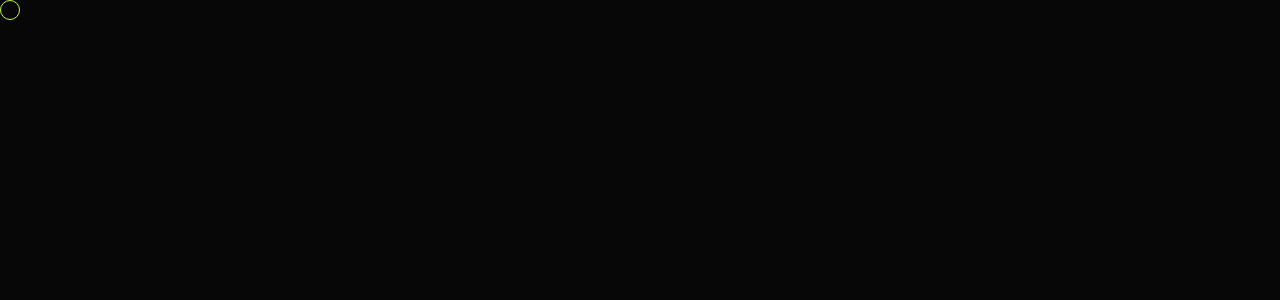
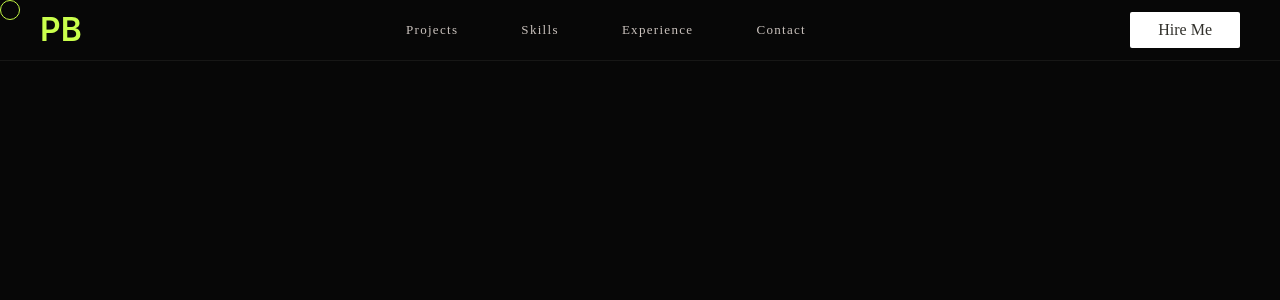
Before and after one commit to PrabhatBargoti/Personal-Portfolio, a React (Vite) app: page / in a window 1280 px wide. Shown: the top 300 px of the page. Built offline with nearby package versions, Linux system fonts and the light colour scheme.

Commit message:
Nav done

```diff
--- a/src/App.jsx
+++ b/src/App.jsx
@@ -1,10 +1,12 @@
 import React, { useRef } from 'react'
 import CustomCursor from './Components/CustomCursor'
+import Navbar from './Components/Navbar'
 
 const App = () => {
   return (
     <div>
       <CustomCursor />
+      <Navbar />
     </div>
   )
 }
--- a/src/Components/Navbar.jsx
+++ b/src/Components/Navbar.jsx
@@ -2,9 +2,18 @@
 
 const Navbar = () => {
   return (
-    <nav>
-        <span></span>
-    </nav>
+    <div className='fixed top-0 w-full z-50 bg-background\/80 backdrop-blur-md pt-1.5 pb-1.5 border-b border-hairline-border flex justify-between items-center max-w-full pl-10 pr-10'>
+        <div className="font-sans text-[32px] leading-[-0.05em] font-semibold text-acid ">PB</div>
+        <div className='hidden justify-between w-100 md:flex text-[13px] leading-[1.2] tracking-widest font-medium font-[FiraCode]'>
+            <a href="#Projects" className='text-[#CAC2BD] hover:text-[#FFFFFF] hover:transition-colors duration-300 '>Projects</a>
+            <a href="#Skills" className='text-[#CAC2BD] hover:text-[#FFFFFF] hover:transition-colors duration-300'>Skills</a>
+            <a href="#Experiece" className='text-[#CAC2BD] hover:text-[#FFFFFF] hover:transition-colors duration-300'>Experience</a>
+            <a href="#Contact" className='text-[#CAC2BD] hover:text-[#FFFFFF] hover:transition-colors duration-300'>Contact</a>
+        </div>
+            <button className='rounded-xs bg-white pl-7 pr-7 text-[#31302B] flex-wrap font-[FiraCode] pt-1.5 pb-1.5 duration-200 transition-transform active:scale-[0.95]'>
+              Hire Me
+            </button>
+    </div>
   )
 }
 
--- a/src/index.css
+++ b/src/index.css
@@ -1,4 +1,13 @@
 @import "tailwindcss";
+@import url('https://fonts.googleapis.com/css2?family=Manrope:wght@200..800&family=Playwrite+NZ+Basic:wght@100..400&family=Pliant:ital,wght@0,100..900;1,100..900&family=Syne:wght@400..800&display=swap');
+@import url('https://fonts.googleapis.com/css2?family=DM+Sans:ital,opsz,wght@0,9..40,100..1000;1,9..40,100..1000&display=swap');
+@import url('https://fonts.googleapis.com/css2?family=Fira+Code:wght@300..700&display=swap');
+
+html,
+body,
+* {
+  cursor: none !important;
+}
 
 body {
   background-color: #070707;
@@ -18,3 +27,28 @@
   transition: transform 0.15s ease, background 0.3s ease;
   mix-blend-mode: difference;
 }
+
+.text-acid {
+  --tw-text-opacity: 1;
+  color: rgb(202 255 76 / var(--tw-text-opacity, 1));
+}
+
+.bg-background\/80 {
+  background-color: rgb(7 7 7 / 0.8);
+}
+
+.backdrop-blur-md {
+  --tw-backdrop-blur: blur(12px);
+  -webkit-backdrop-filter: var(--tw-backdrop-blur) var(--tw-backdrop-brightness) var(--tw-backdrop-contrast) var(--tw-backdrop-grayscale) var(--tw-backdrop-hue-rotate) var(--tw-backdrop-invert) var(--tw-backdrop-opacity) var(--tw-backdrop-saturate) var(--tw-backdrop-sepia);
+  backdrop-filter: var(--tw-backdrop-blur) var(--tw-backdrop-brightness) var(--tw-backdrop-contrast) var(--tw-backdrop-grayscale) var(--tw-backdrop-hue-rotate) var(--tw-backdrop-invert) var(--tw-backdrop-opacity) var(--tw-backdrop-saturate) var(--tw-backdrop-sepia);
+}
+
+.border-hairline-border {
+    border-color: rgba(237, 233, 225, 0.07);
+}
+
+.transition-transform {
+    transition-property: transform;
+    transition-timing-function: cubic-bezier(0.4, 0, 0.2, 1);
+    transition-duration: 150ms;
+}
```
